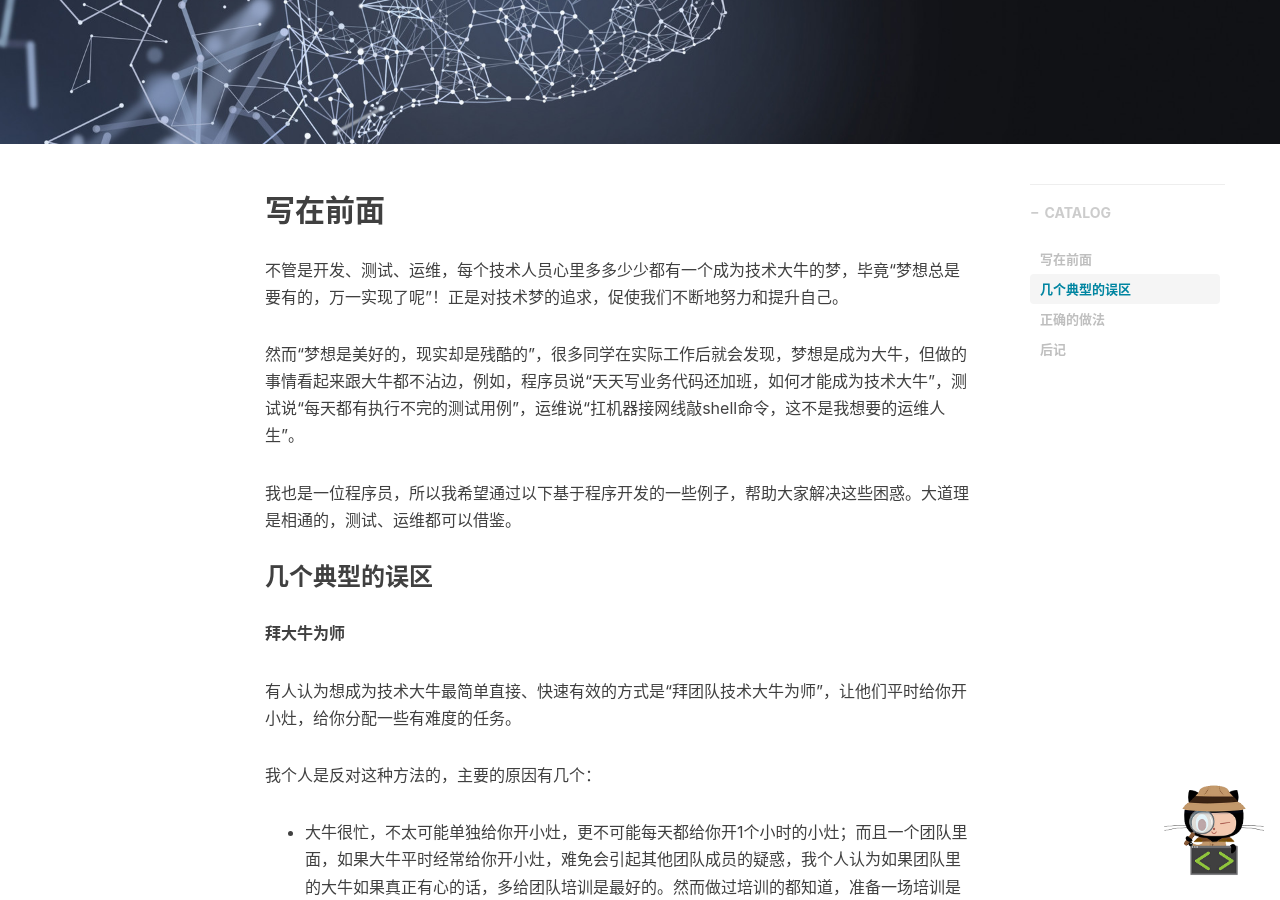
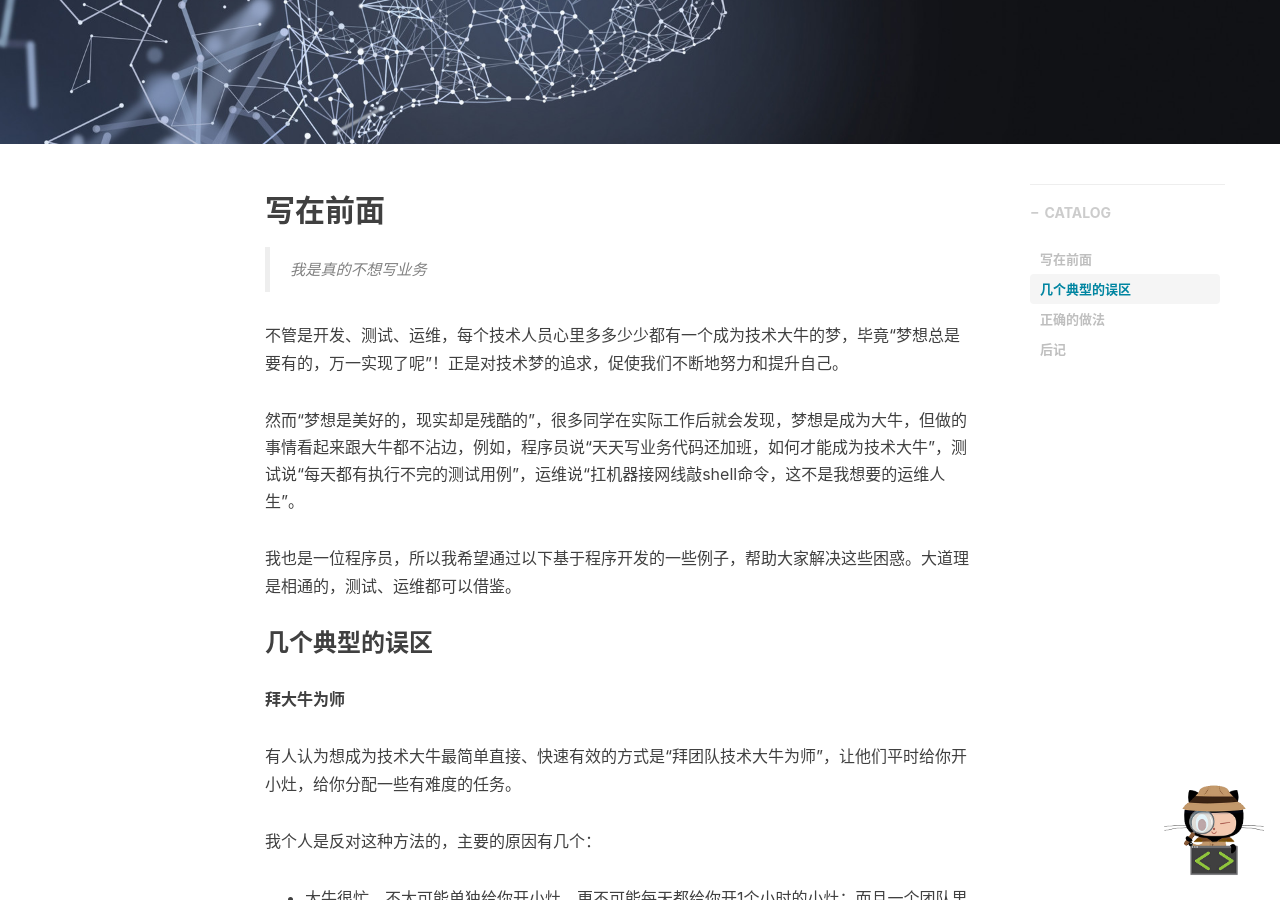
Before and after one commit to Gordon-Deng/Gordon-Deng.github.io, a Jekyll site: the page built from _posts/2018-03-29-grow.markdown, in a window 1280 px wide and 900 px high, scrolled down 379 px. Built offline with Jekyll 4.4.1, drawn with Linux system fonts in a browser that asks for light colours; nearby versions of some CDN libraries; comment, search, counter and statistics services are not loaded.

Commit message:
for toutiao

```diff
--- a/_posts/2018-03-29-grow.markdown
+++ b/_posts/2018-03-29-grow.markdown
@@ -12,6 +12,9 @@ tags:
 
 
 ## 写在前面
+
+> 我是真的不想写业务
+
 
 不管是开发、测试、运维，每个技术人员心里多多少少都有一个成为技术大牛的梦，毕竟“梦想总是要有的，万一实现了呢”！正是对技术梦的追求，促使我们不断地努力和提升自己。
 
```
